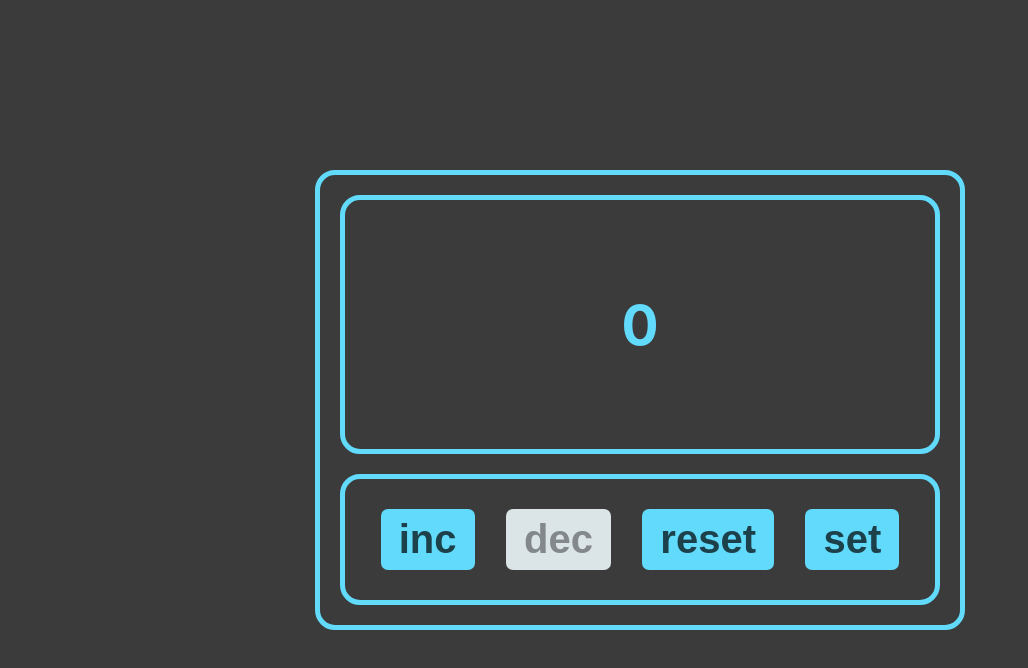
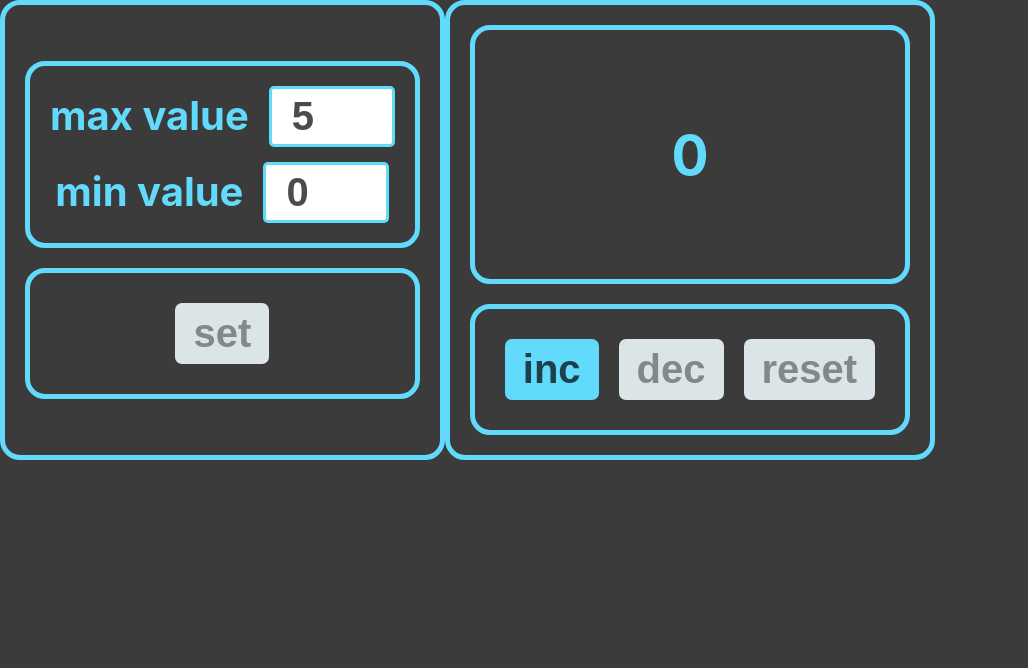
Before and after one commit to TanyaDanilovich/Counter, a React (Create React App) app: page / in a window 1280 px wide. Shown: the top 668 px of the page, without its empty margins (0-1028 px from the left). Built offline with nearby package versions, Linux system fonts and the light colour scheme.

Commit message:
implement simple counter with redux and two displays

```diff
--- a/src/App.tsx
+++ b/src/App.tsx
@@ -6,6 +6,7 @@ import {useDispatch, useSelector} from 'react-redux';
 import {AppRootStateType, CountStateType, ErrorStateType} from './state/store';
 import {countDecrementAC, countIncrementAC, countResetAC} from './state/counterStateReducer';
 import {setSettingDisplayModeAC} from './state/errorStateReducer';
+import styled from 'styled-components';
 
 
 function App() {
@@ -17,7 +18,7 @@ function App() {
     if (storageStateAsString !== null) {
         newState = JSON.parse(storageStateAsString)
     }
-    const [isSettingMode, setIsSettingMode] = useState<boolean>(false)
+    const [isSetNewSetting, setIsSetNewSetting] = useState<boolean>(false)
 
 
     const count = useSelector<AppRootStateType, CountStateType>(state => state.count)
@@ -47,28 +48,37 @@ function App() {
 
     const setCallback = () => {
         dispatch(setSettingDisplayModeAC())
-        setIsSettingMode(true)
+      //  setIsSettingMode(true)
 
     }
 
 //console.log(state.max)
     return (
-        <div className = "App">
-            {isSettingMode && <Setting state = {count}
-                                       stateError = {error}
-                                       setIsSettingMode = {setIsSettingMode}
-            />}
+        <AppWrapper>
+            <Setting state = {count}
+                     stateError = {error}
+                     isSetNewSetting = {isSetNewSetting}
+                     setIsSetNewSetting = {setIsSetNewSetting}
+                     setCallback={setCallback}
+                     resetCallback = {resetCallback}
+            />
 
-            {!isSettingMode && <Counter state = {count}
-                                        stateError = {error}
-                                        incrementCallback = {incStateValue}
-                                        decrementCallback = {decStateValue}
-                                        resetCallback = {resetCallback}
-                                        setCallback = {setCallback}
-                                        isSettingMode = {isSettingMode}
-            />}
-        </div>
+            <Counter state = {count}
+                     stateError = {error}
+                     incrementCallback = {incStateValue}
+                     decrementCallback = {decStateValue}
+                     resetCallback = {resetCallback}
+                     isSetNewSetting = {isSetNewSetting}
+            />
+        </AppWrapper>
     );
 }
 
 export default App;
+
+
+const AppWrapper = styled.div`
+  display: flex;
+  flex-wrap: wrap;
+  row-gap: 50px;
+`
--- a/src/Counter.tsx
+++ b/src/Counter.tsx
@@ -7,30 +7,28 @@ import {CountStateType, ErrorStateType} from './state/store';
 
 export type CounterPropsType = {
     state: CountStateType
-    //  setState: (state: StateType) => void
     stateError: ErrorStateType
-    // setStateError: (stateError: ErrorStateType) => void
     incrementCallback: () => void
     decrementCallback: () => void
     resetCallback: () => void
-    setCallback: () => void
-    isSettingMode: boolean
+    isSetNewSetting: boolean
 }
 
 function Counter(props: CounterPropsType) {
     const {
-        state, stateError, isSettingMode,
+        state, stateError,
         incrementCallback,
         decrementCallback,
-        resetCallback, setCallback
+        resetCallback,
+        isSetNewSetting
     } = props
 
     return (
         <Wrapper>
 
             <Display value = {state.value}
-                     isSettingMode = {isSettingMode}
                      stateError = {stateError}
+                     isSetNewSetting={isSetNewSetting}
             />
 
 
@@ -38,11 +36,10 @@ function Counter(props: CounterPropsType) {
                 value = {state.value}
                 minValue = {state.min}
                 maxValue = {state.max}
-                isSettingMode = {isSettingMode}
                 incrementCallback = {incrementCallback}
                 decrementCallback = {decrementCallback}
                 resetCallback = {resetCallback}
-                setCallback = {setCallback}
+                isSetNewSetting={isSetNewSetting}
             />
 
         </Wrapper>
@@ -59,5 +56,5 @@ const Wrapper = styled.div`
   flex-direction: column;
   row-gap: 20px;
   min-height: 410px;
-  min-width: 600px;
+  //min-width: 600px;
 `
--- a/src/Display.tsx
+++ b/src/Display.tsx
@@ -1,4 +1,4 @@
-import React, {useEffect} from 'react';
+import React from 'react';
 import styled from 'styled-components';
 import s from "./App.module.css"
 import {ErrorStateType} from './state/store';
@@ -6,28 +6,28 @@ import {ErrorStateType} from './state/store';
 
 export type DisplayPropsType = {
     value: number
-    isSettingMode: boolean
+    isSetNewSetting: boolean
     stateError: ErrorStateType
 }
 
 function Display({
                      value,
-                     isSettingMode,
-                     stateError
+                     stateError,
+                     isSetNewSetting
                  }: DisplayPropsType) {
 
-    useEffect(() => {
 
-    }, [isSettingMode])
-
-    const displayValue = stateError.error
-        ? `max value = ${value}`
-        : value
+    const displayValue =
+        isSetNewSetting
+            ? stateError.settingError
+                ? "incorrect value"
+                : "enter values and press set"
+            : value
 
 
-    let classname = stateError.error ? s.red : ''
+    let classname = stateError.valueError || stateError.settingError ? s.red : ''
 
-    const finallyClassName = isSettingMode ? "" : classname
+    const finallyClassName = isSetNewSetting ? "" : classname
 
     // console.log(stateError)
 
@@ -53,4 +53,6 @@ const Wrapper = styled.div`
   align-items: center;
   justify-content: center;
   flex-grow: 1;
+  max-width: 450px;
+  text-align: center;
 `
--- a/src/Setting.tsx
+++ b/src/Setting.tsx
@@ -11,13 +11,16 @@ import {checkMaxAC, checkMinAC} from './state/errorStateReducer';
 export type SettingPropsType = {
     state: CountStateType
     stateError: ErrorStateType
-    setIsSettingMode: (newState: boolean) => void
+    setIsSetNewSetting: (newState: boolean) => void
+    isSetNewSetting: boolean
+    setCallback: () => void
+    resetCallback: () => void
 }
 
 
 const Setting = (props: SettingPropsType) => {
 
-    const {state, stateError, setIsSettingMode} = props
+    const {state, stateError, isSetNewSetting, setIsSetNewSetting, resetCallback} = props
     const [localState, setLocalState] = useState<CountStateType>({...state})
     const dispatch = useDispatch()
 
@@ -25,7 +28,7 @@ const Setting = (props: SettingPropsType) => {
         setLocalState({...localState, [key]: val})
     }
 
-    console.log(stateError.error)
+    console.log(stateError.settingError)
 
     const setMaxValueCallback = (val: number) => {
         callbackHandler(val, "max")
@@ -43,7 +46,7 @@ const Setting = (props: SettingPropsType) => {
         dispatch(
             newSettingValuesAC(localState.min, localState.min, localState.max)
         )
-        setIsSettingMode(false)
+        setIsSetNewSetting(false)
     }
 
 
@@ -54,18 +57,23 @@ const Setting = (props: SettingPropsType) => {
                 <SettingInput title = {'max value'}
                               value = {localState.max}
                               callback = {setMaxValueCallback}
-                              settingError = {stateError.error}
+                              error = {stateError.settingError}
+                              isSetNewSetting = {isSetNewSetting}
+                              setIsSetNewSetting = {setIsSetNewSetting}
                 />
 
                 <SettingInput title = {'min value'}
                               value = {localState.min}
                               callback = {setMinValueCallback}
-                              settingError = {stateError.error}
+                              error = {stateError.settingError}
+                              isSetNewSetting = {isSetNewSetting}
+                              setIsSetNewSetting = {setIsSetNewSetting}
                 />
 
             </Border>
             <Border>
-                <Button title = {'set'} color = "blue" callback = {setButtonCallback}/>
+                <Button title = {'set'} color = "blue" callback = {setButtonCallback}
+                        disabled = {!isSetNewSetting || stateError.settingError}/>
             </Border>
         </Wrapper>
     )
@@ -80,8 +88,8 @@ const Wrapper = styled.div`
   display: flex;
   flex-direction: column;
   row-gap: 20px;
-  min-height: 410px;
-  min-width: 600px;
+  justify-content: center;
+  //min-width: 600px;
 `
 const Border = styled.div`
   padding: 20px;
--- a/src/SettingInput.tsx
+++ b/src/SettingInput.tsx
@@ -7,29 +7,28 @@ export type SettingInputPropsType = {
     title: string
     value: number
     callback: (val: number) => void
-    error?: boolean
+    error: boolean
     setError?: (error: boolean) => void
-    settingError?: boolean
-    setMaxValError?: (error: boolean) => void
-    minValError?: boolean
-    setMinValError?: (error: boolean) => void
+    isSetNewSetting: boolean
+    setIsSetNewSetting: (val: boolean) => void
 
 }
 
 function SettingInput(props: SettingInputPropsType) {
-    const {title, value, callback, settingError} = props
+    const {title, value, callback, isSetNewSetting, setIsSetNewSetting, error} = props
 
     const onchangeInputHandler = (e: ChangeEvent<HTMLInputElement>) => {
         callback(Number(e.currentTarget.value))
+        if (!isSetNewSetting) setIsSetNewSetting(true)
     }
 
-   // console.log(settingError)
+    // console.log(settingError)
 
-    const inputClassname = !settingError
+    const inputClassname = !error
         ? s.input
         : `${s.input} ${s.error}`
 
-   // console.log(inputClassname)
+    // console.log(inputClassname)
 
     return (
         <Settinglabel>
--- a/src/SwitchButtons.tsx
+++ b/src/SwitchButtons.tsx
@@ -7,11 +7,10 @@ export type SwitchButtonsPropsType = {
     value: number
     minValue: number
     maxValue: number
-    isSettingMode: boolean
     incrementCallback: () => void
     decrementCallback: () => void
     resetCallback: () => void
-    setCallback: () => void
+    isSetNewSetting: boolean
 };
 
 function SwitchButtons({
@@ -21,21 +20,26 @@ function SwitchButtons({
                            incrementCallback,
                            decrementCallback,
                            resetCallback,
-                           setCallback,
-                           isSettingMode
+                           isSetNewSetting
                        }: SwitchButtonsPropsType) {
 
 
-    const incDisabled = value >= maxValue || isSettingMode
-    const decrementDisabled = value === minValue || isSettingMode
+    const incDisabled = value >= maxValue || isSetNewSetting
+    const decrementDisabled = value === minValue || isSetNewSetting
 
 
     return (
         <Wrapper>
-            <Button title = "inc" color = "blue" callback = {incrementCallback} disabled = {incDisabled}/>
+            <Button
+                title = "inc"
+                color = "blue"
+                callback = {incrementCallback}
+                disabled = {incDisabled}
+            />
+
             <Button title = 'dec' color = 'blue' callback = {decrementCallback} disabled = {decrementDisabled}/>
-            <Button title = 'reset' color = 'blue' callback = {resetCallback} disabled = {isSettingMode}/>
-            <Button title = 'set' color = 'blue' callback = {setCallback} disabled = {false}/>
+            <Button title = 'reset' color = 'blue' callback = {resetCallback}
+                    disabled = {decrementDisabled}/>
         </Wrapper>
     );
 }
--- a/src/state/store.tsx
+++ b/src/state/store.tsx
@@ -10,7 +10,8 @@ export type CountStateType = {
 }
 
 export type ErrorStateType = {
-    error: boolean
+    valueError: boolean
+    settingError: boolean
 }
 
 
```
Also changed, not shown: src/state/errorStateReducer.ts (+13 -18 lines).
